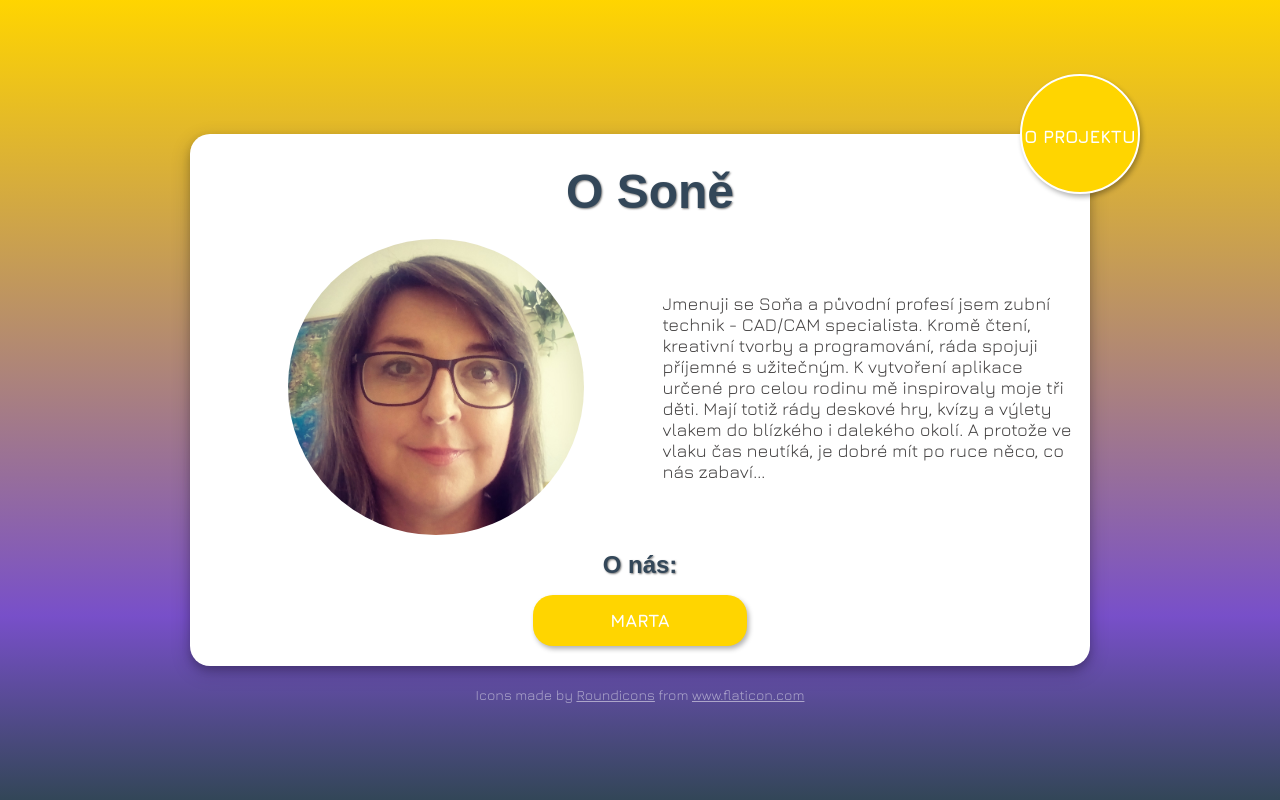
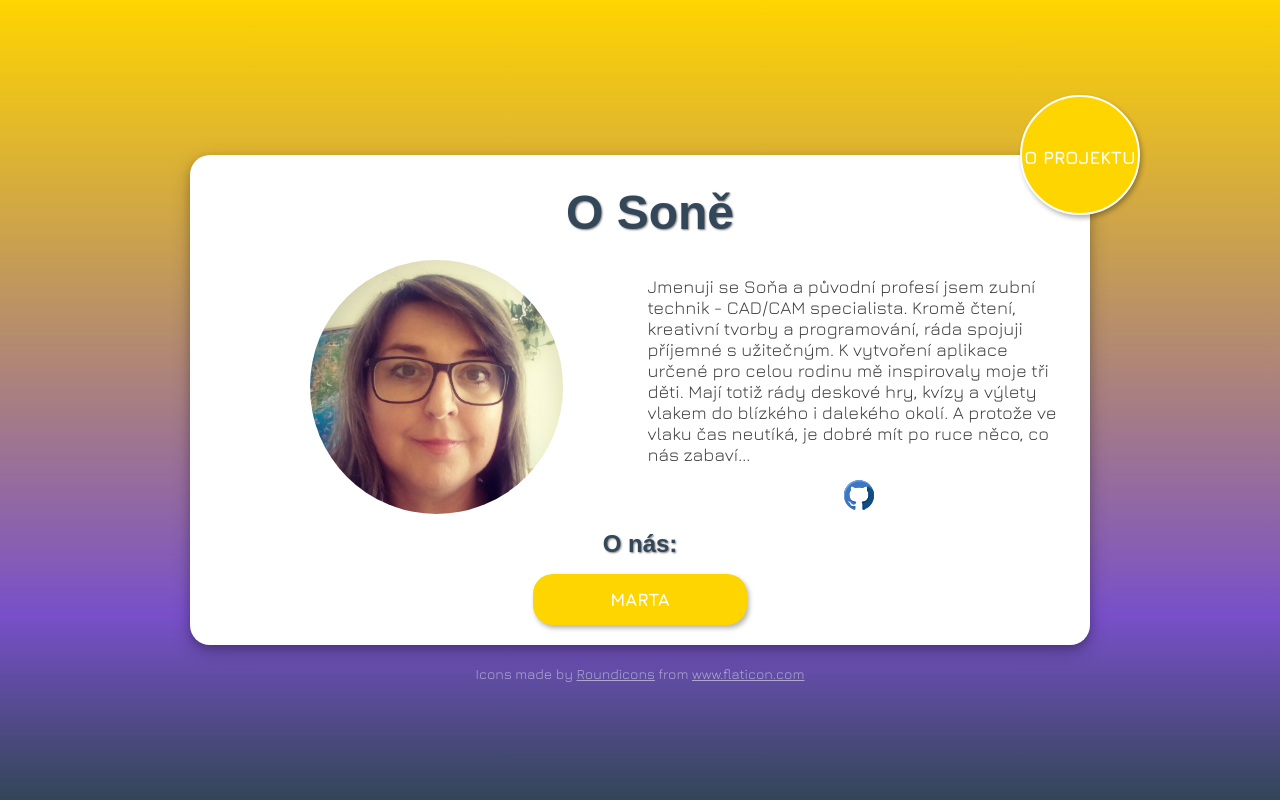
Before and after one commit to SonaMatejkova/O-projektu, a plain HTML site: page sona.html in a window 1280 px wide. Drawn offline with nearby package versions, Linux system fonts and the light colour scheme; a web font is replaced by a local one.

Commit message:
Odkaz na Github

```diff
--- a/sona.html
+++ b/sona.html
@@ -34,6 +34,9 @@
             kvízy a výlety vlakem do blízkého i dalekého okolí. A protože ve
             vlaku čas neutíká, je dobré mít po ruce něco, co nás zabaví...
           </p>
+          <a class="odkaz-github" href="https://github.com/SonaMatejkova"
+            ><img class="github" src="github.svg" alt="github"
+          /></a>
         </div>
       </div>
       <h2>O nás:</h2>
--- a/style.css
+++ b/style.css
@@ -98,11 +98,14 @@ h2 {
   border-radius: 20px;
 }
 .obrazek-sona {
-  width: 70%;
+  width: 60%;
   border-radius: 50%;
 }
 .uvodni-slovo {
   width: 100%;
+  display: flex;
+  flex-direction: column;
+  align-items: center;
 }
 
 .popisek {
@@ -111,7 +114,10 @@ h2 {
   font-size: 14px;
   margin: 10px 0;
 }
-
+.github {
+  width: 30px;
+  height: 30px;
+}
 .tlacitka {
   display: flex;
   justify-content: center;
```
Also changed, not shown: Zeichnung_figurky.svg (deleted), figurka_bila.svg (deleted).
